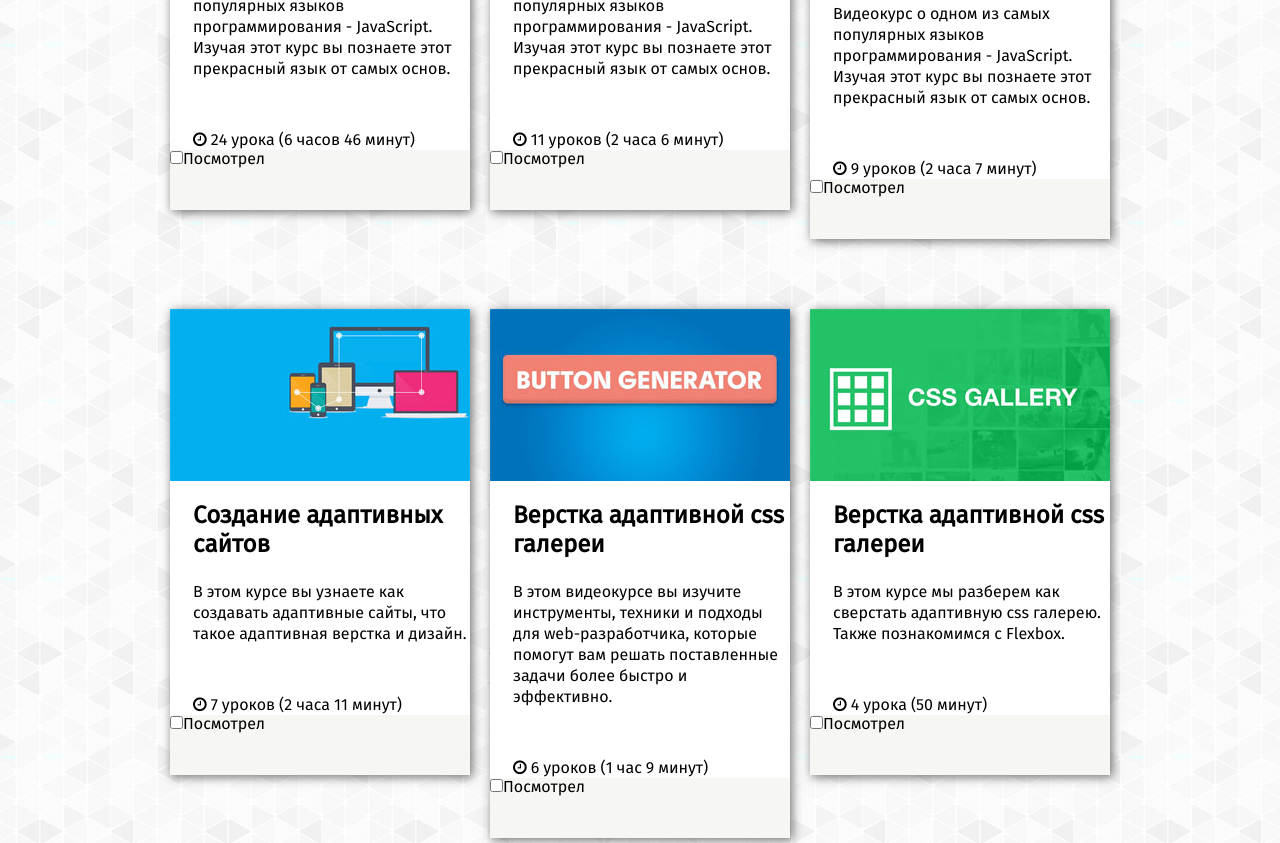
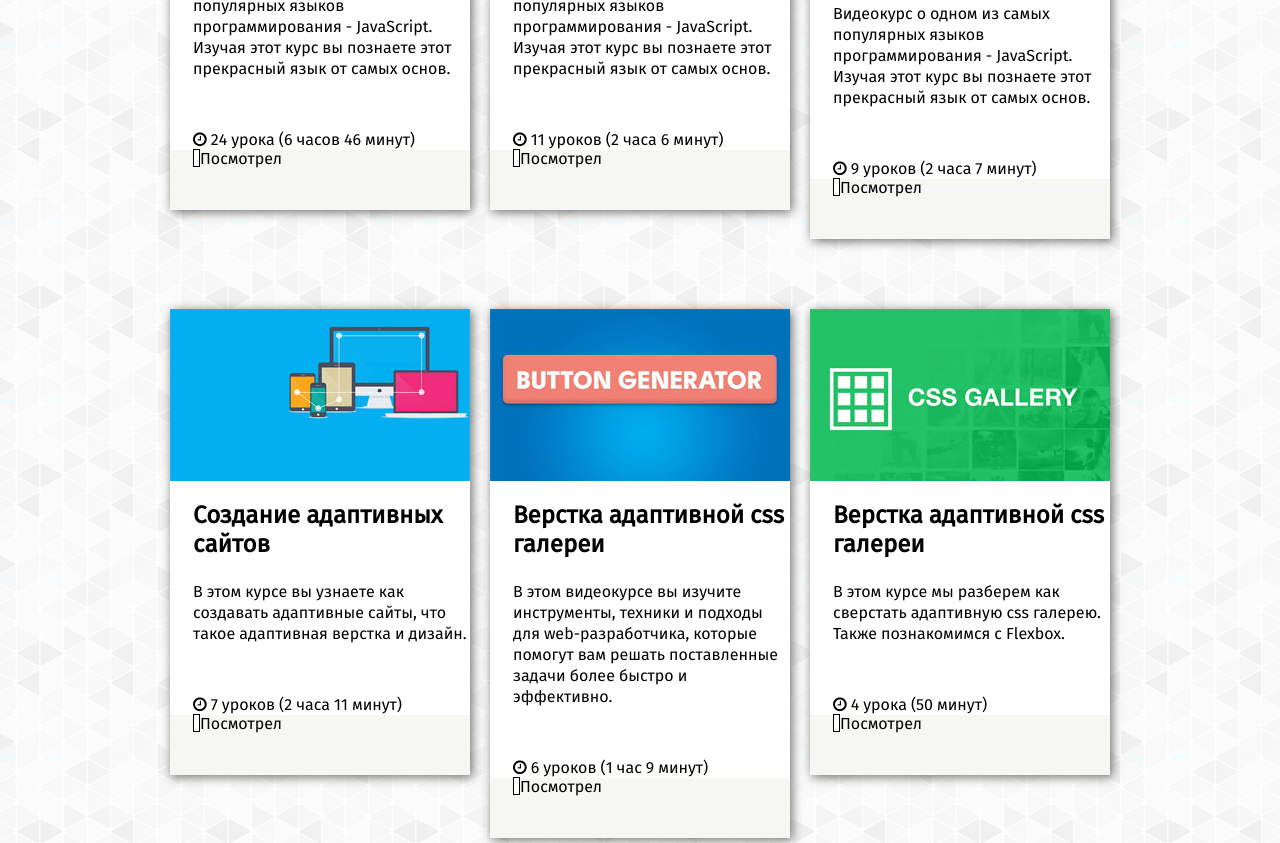
Before and after one commit to DmitriyDadorin/Loftschool-test, a plain HTML site: page index.html in a window 1280 px wide. Shown: the part 1337-2180 px from the top of the page. Drawn offline with Linux system fonts and the light colour scheme.

Commit message:
add style checkbox

```diff
--- a/style.css
+++ b/style.css
@@ -177,4 +177,21 @@ padding-bottom: 70px;
          font-size: 14px;
          line-height: 21px;
          opacity: 0.7;
+         margin: 0;
+         padding: 0;
  }
+ .label_checkbox label input {
+     display: none;
+ }
+ .label_checkbox{
+    padding-left: 23px;
+
+ }
+ .label_checkbox label::before{
+     content: "";
+     padding-right: 5px;
+     border: 1px solid black;
+     width: 18px;
+     height: 18px;
+     background-color: #ffffff;
+ }
```
